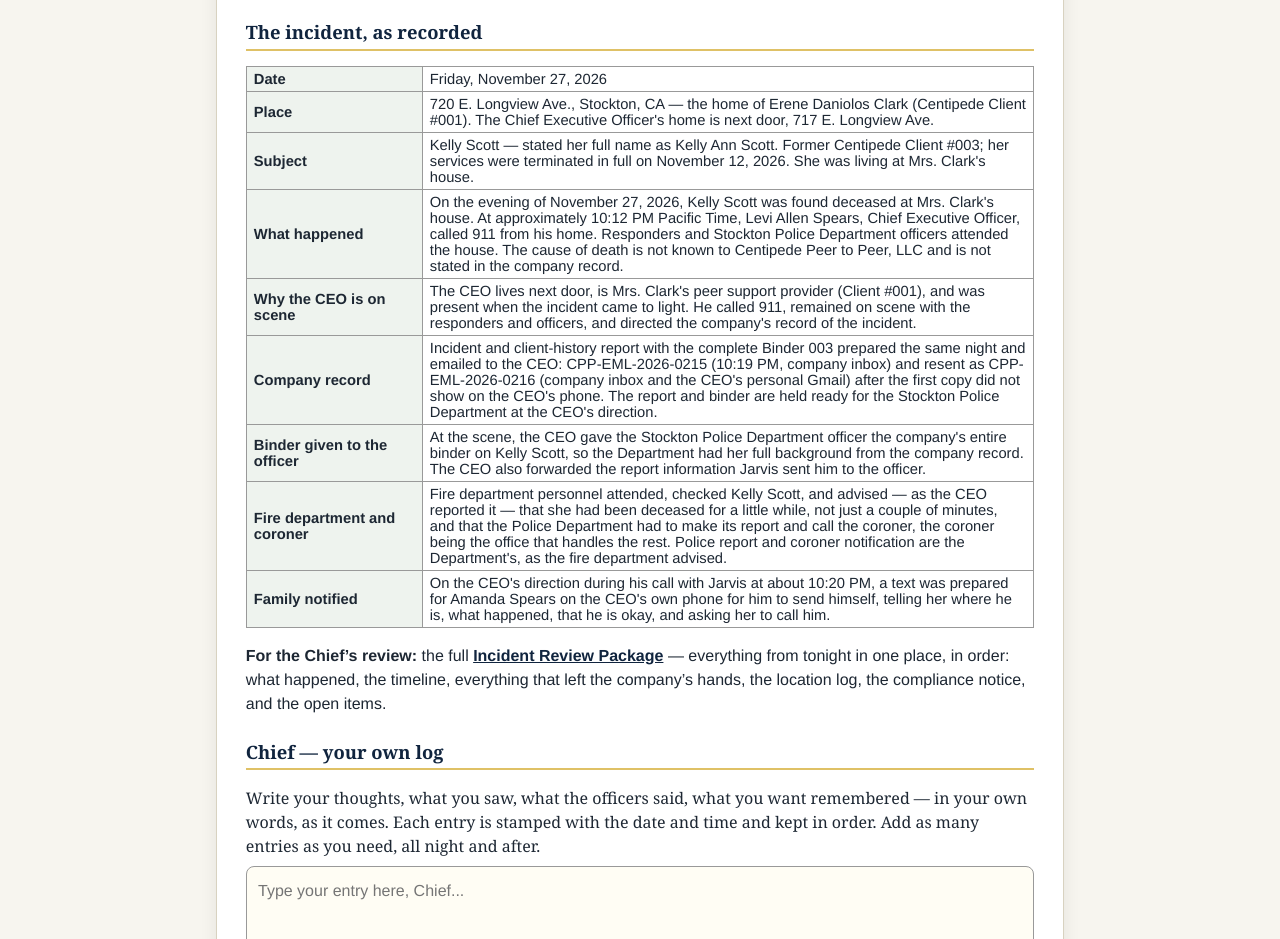
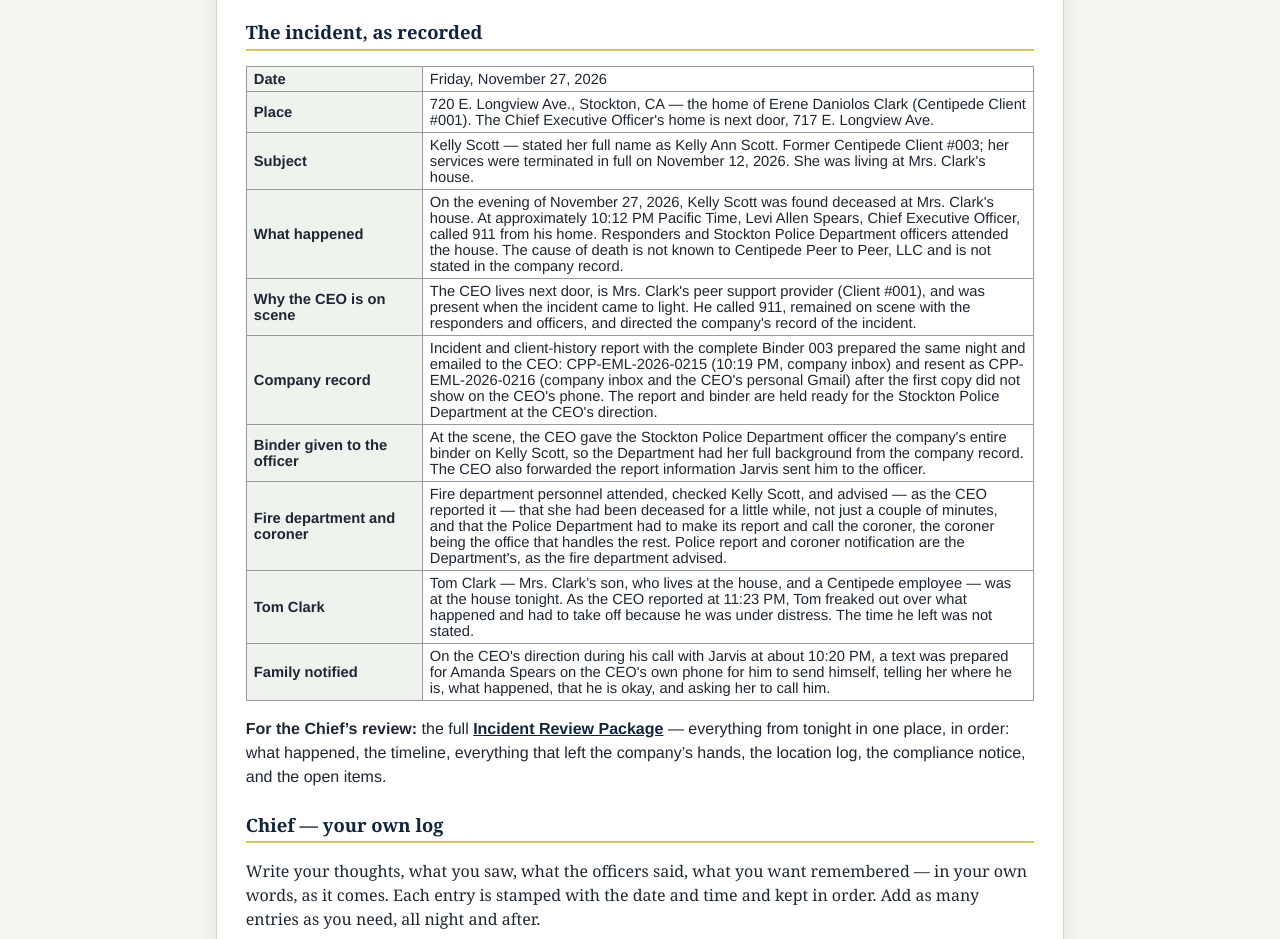
Before and after one commit to centipedepeertopeerllc-svg/centipedepeertopeerllc-svg.github.io, a plain HTML site: page portal/incident-log/index.html in a window 1280 px wide. Shown: the part 161-1100 px from the top of the page. Drawn offline with Linux system fonts and the light colour scheme.

Commit message:
Incident record — Tom Clark on-scene entry (CEO report, Nov 27, 2026)

```diff
--- a/portal/incident-log/index.html
+++ b/portal/incident-log/index.html
@@ -52,6 +52,7 @@
   <tr><th>Company record</th><td>Incident and client-history report with the complete Binder 003 prepared the same night and emailed to the CEO: CPP-EML-2026-0215 (10:19 PM, company inbox) and resent as CPP-EML-2026-0216 (company inbox and the CEO's personal Gmail) after the first copy did not show on the CEO's phone. The report and binder are held ready for the Stockton Police Department at the CEO's direction.</td></tr>
   <tr><th>Binder given to the officer</th><td>At the scene, the CEO gave the Stockton Police Department officer the company's entire binder on Kelly Scott, so the Department had her full background from the company record. The CEO also forwarded the report information Jarvis sent him to the officer.</td></tr>
   <tr><th>Fire department and coroner</th><td>Fire department personnel attended, checked Kelly Scott, and advised — as the CEO reported it — that she had been deceased for a little while, not just a couple of minutes, and that the Police Department had to make its report and call the coroner, the coroner being the office that handles the rest. Police report and coroner notification are the Department's, as the fire department advised.</td></tr>
+  <tr><th>Tom Clark</th><td>Tom Clark &mdash; Mrs. Clark&rsquo;s son, who lives at the house, and a Centipede employee &mdash; was at the house tonight. As the CEO reported at 11:23 PM, Tom freaked out over what happened and had to take off because he was under distress. The time he left was not stated.</td></tr>
   <tr><th>Family notified</th><td>On the CEO's direction during his call with Jarvis at about 10:20 PM, a text was prepared for Amanda Spears on the CEO's own phone for him to send himself, telling her where he is, what happened, that he is okay, and asking her to call him.</td></tr>
 </table>
 
```
Also changed, not shown: portal/incident-log/review.html (+1 -0 lines).
